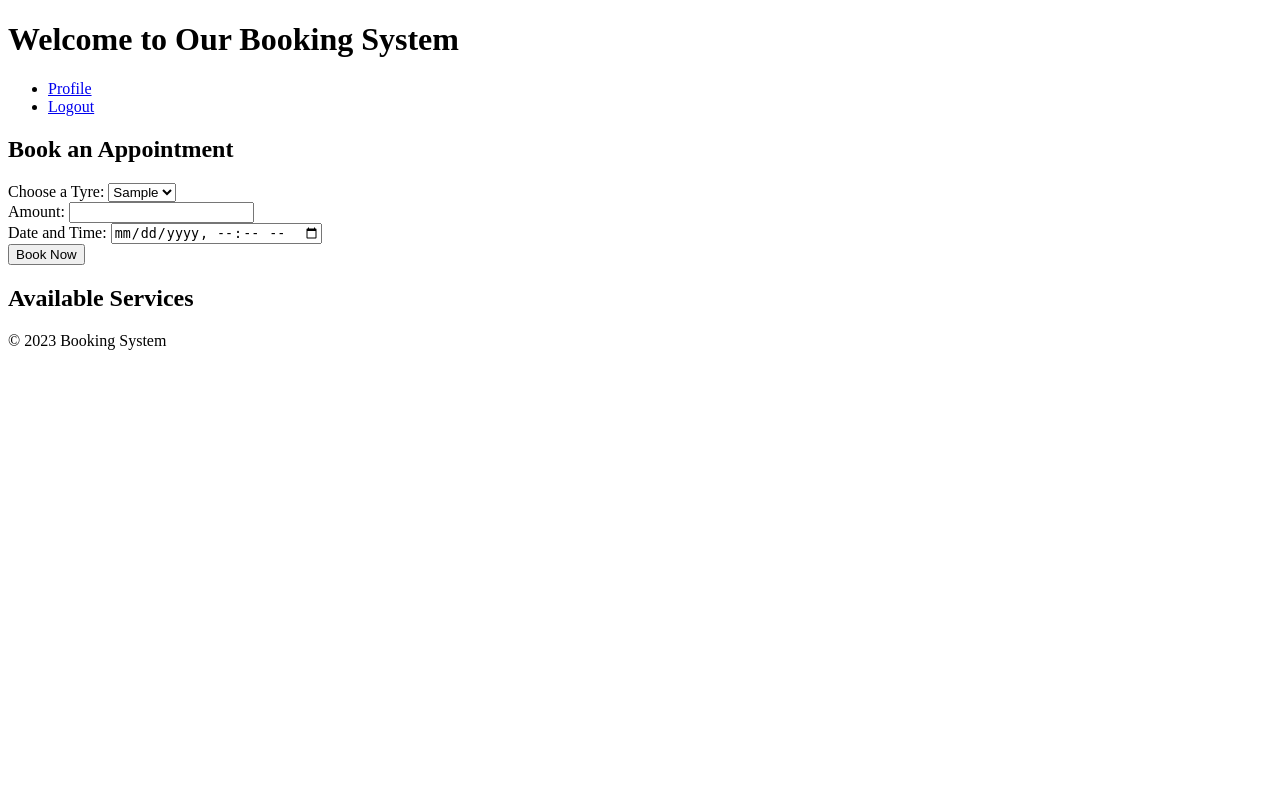
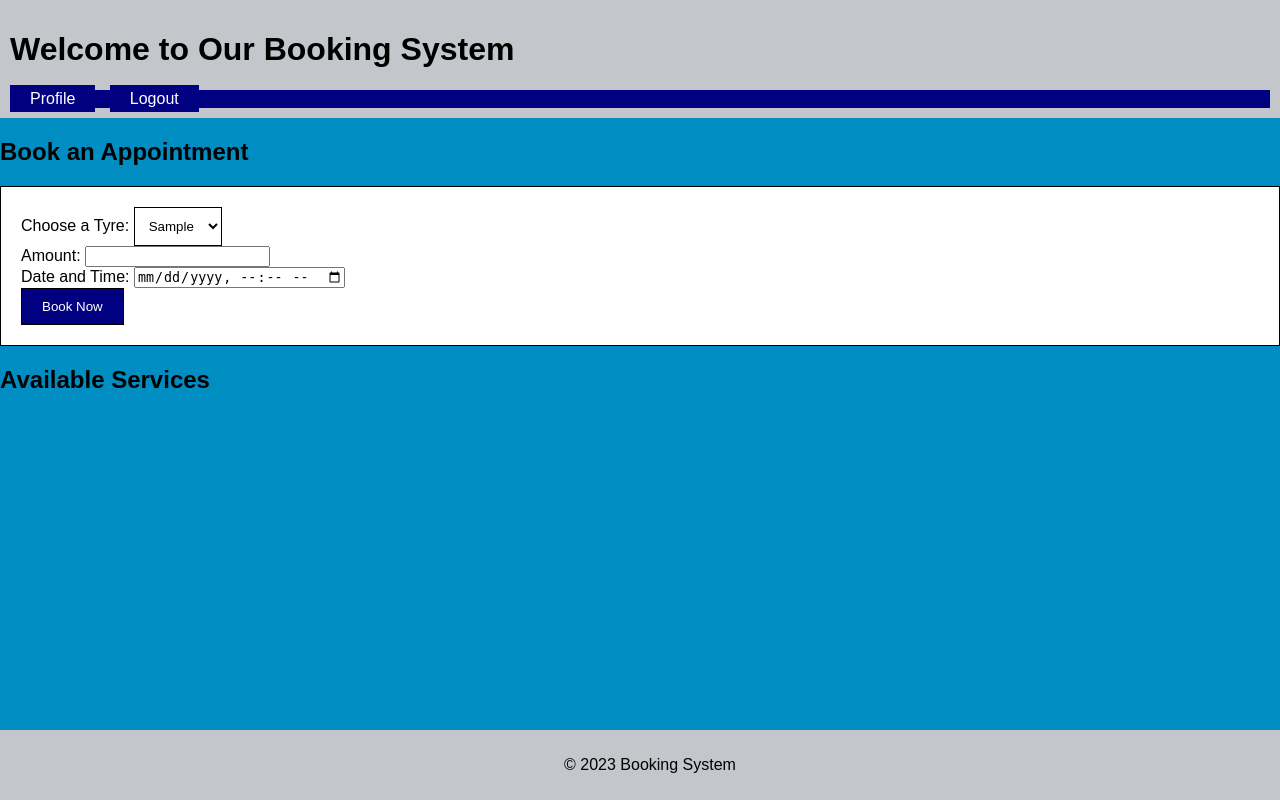
Before and after one commit to Ottowski/TireSystemProject, a Spring Boot app: page /home in a window 1280 px wide. Run offline with Spring Boot 4, Linux system fonts and the light colour scheme; tables that the repository leaves empty hold one stand-in row (values such as "Sample post"); some of the project's set-up classes (security, data sources, template engines, error pages and the like) are left out, and stand-ins take their place.

Commit message:
Add style css to html in static.css, style windows 95

```diff
--- a/src/main/java/com/example/Grupp9/config/SecurityConfig.java
+++ b/src/main/java/com/example/Grupp9/config/SecurityConfig.java
@@ -57,7 +57,7 @@
 
                 .authorizeHttpRequests(configure -> configure
                         .requestMatchers(HttpMethod.POST,"/api/register","/api/login","/register-web","/login-web", "/api/booking","/api/book-appointment","/api/create-booking").permitAll()
-                        .requestMatchers(HttpMethod.GET, "/api/tyres","/registration","/login","/home","/api/available-tyres", "/api/bookings").permitAll()
+                        .requestMatchers(HttpMethod.GET, "/api/tyres","/registration","/login","/home","/api/available-tyres", "/api/bookings","/css/**", "/js/**", "/images/**").permitAll()
                         .requestMatchers(HttpMethod.GET, "/api/allusers").hasAnyAuthority("ADMIN")
                         .requestMatchers(HttpMethod.POST, "/api/tyres").hasAuthority("ADMIN")
                         .requestMatchers(HttpMethod.GET, "/api/tyres", "/api/allusers").hasAuthority("ADMIN")
--- /dev/null
+++ b/src/main/resources/static/css/style.css
@@ -0,0 +1,81 @@
+
+body, html {
+  margin: 0;
+  padding: 0;
+  background: #008ec2;
+  font-family: 'Microsoft Sans Serif', 'Arial', sans-serif;
+  font-size: 16px;
+  color: #000000;
+
+}
+
+header {
+  background: #c3c7cb;
+  padding: 10px;
+  color: black;
+}
+
+
+h1, h2, h3, h4, h5, h6 {
+  font-weight: bold;
+  color: black;
+}
+
+
+nav ul {
+  list-style: none;
+  padding: 0;
+  margin: 0;
+  background: #000080;
+}
+
+nav ul li {
+  display: inline;
+  margin-right: 10px;
+}
+
+nav ul li a {
+  color: white;
+  text-decoration: none;
+  padding: 5px 20px;
+  background: #000080;
+}
+
+nav ul li a:hover {
+  background: #081c47;
+}
+
+form {
+  background: #ffffff;
+  padding: 20px;
+  margin-top: 20px;
+  border: 1px solid #000;
+}
+
+input[type="submit"], button {
+  background: #000080;
+  border: 1px solid #000;
+  color: white;
+  padding: 10px 20px;
+}
+
+input[type="submit"]:hover, button:hover {
+  background: #081c47;
+}
+
+input[type="text"], input[type="password"], select {
+  border: 1px solid #000;
+  padding: 10px;
+  background: white;
+  color: black;
+}
+
+footer {
+  background: #c3c7cb;
+  color: black;
+  text-align: center;
+  padding: 10px;
+  position: absolute;
+  bottom: 0;
+  width: 100%;
+}
--- a/src/main/resources/templates/home.html
+++ b/src/main/resources/templates/home.html
@@ -1,9 +1,11 @@
 <!DOCTYPE html>
-<html lang="en">
+<html lang="en" xmlns:th="http://www.w3.org/1999/xhtml">
 <head>
     <meta charset="UTF-8">
     <title>Home Page</title>
     <!-- länkar CSS -->
+    <link rel="stylesheet" type="text/css" th:href="@{/css/style.css}" />
+
 </head>
 <body>
 <header>
@@ -73,9 +75,11 @@
         e.preventDefault();
 
         const data = {
-            tyre: document.getElementById('tyre').value,
-            amount: document.getElementById('amount').value,
-            date: document.getElementById('date').value
+        amount: document.getElementById('amount').value,
+        date: document.getElementById('date').value,
+        tyre: {
+            type: document.getElementById('tyre').options[document.getElementById('tyre').selectedIndex].text
+        }
         };
 
         fetch('/api/create-booking', {
--- a/src/main/resources/templates/login.html
+++ b/src/main/resources/templates/login.html
@@ -2,6 +2,7 @@
 <html xmlns:th="http://www.w3.org/1999/xhtml">
 <head>
     <title>Login</title>
+    <link rel="stylesheet" type="text/css" th:href="@{/css/style.css}" />
 </head>
 <body>
 <div>
@@ -22,5 +23,8 @@
         <input type="submit" value="Login">
     </div>
 </form>
+<footer>
+    <p>© 2023 Booking System</p>
+</footer>
 </body>
 </html>
--- a/src/main/resources/templates/register.html
+++ b/src/main/resources/templates/register.html
@@ -2,6 +2,7 @@
 <html xmlns:th="http://www.w3.org/1999/xhtml">
 <head>
   <title>Registration</title>
+  <link rel="stylesheet" type="text/css" th:href="@{/css/style.css}" />
 </head>
 <body>
 <div>
@@ -29,5 +30,8 @@
     <input type="submit" value="Registration">
   </div>
 </form>
+<footer>
+  <p>© 2023 Booking System</p>
+</footer>
 </body>
 </html>
```
